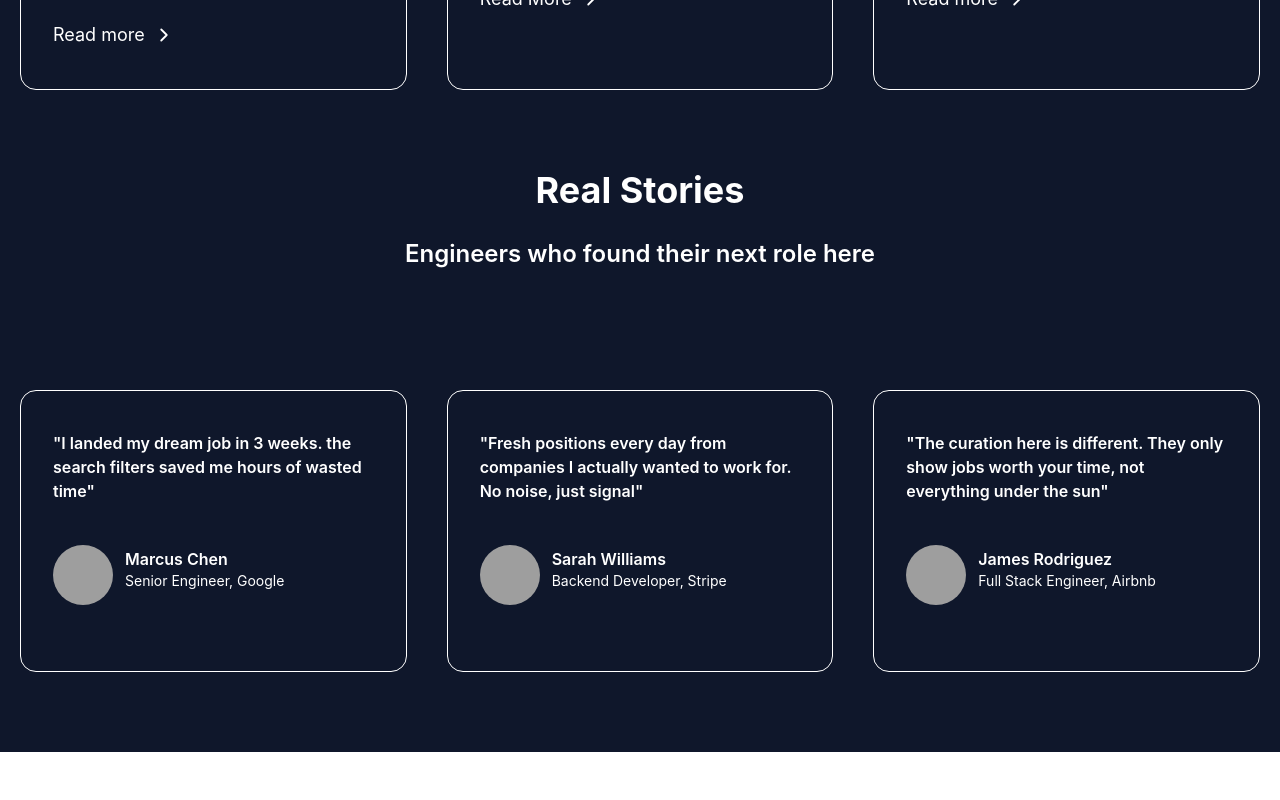
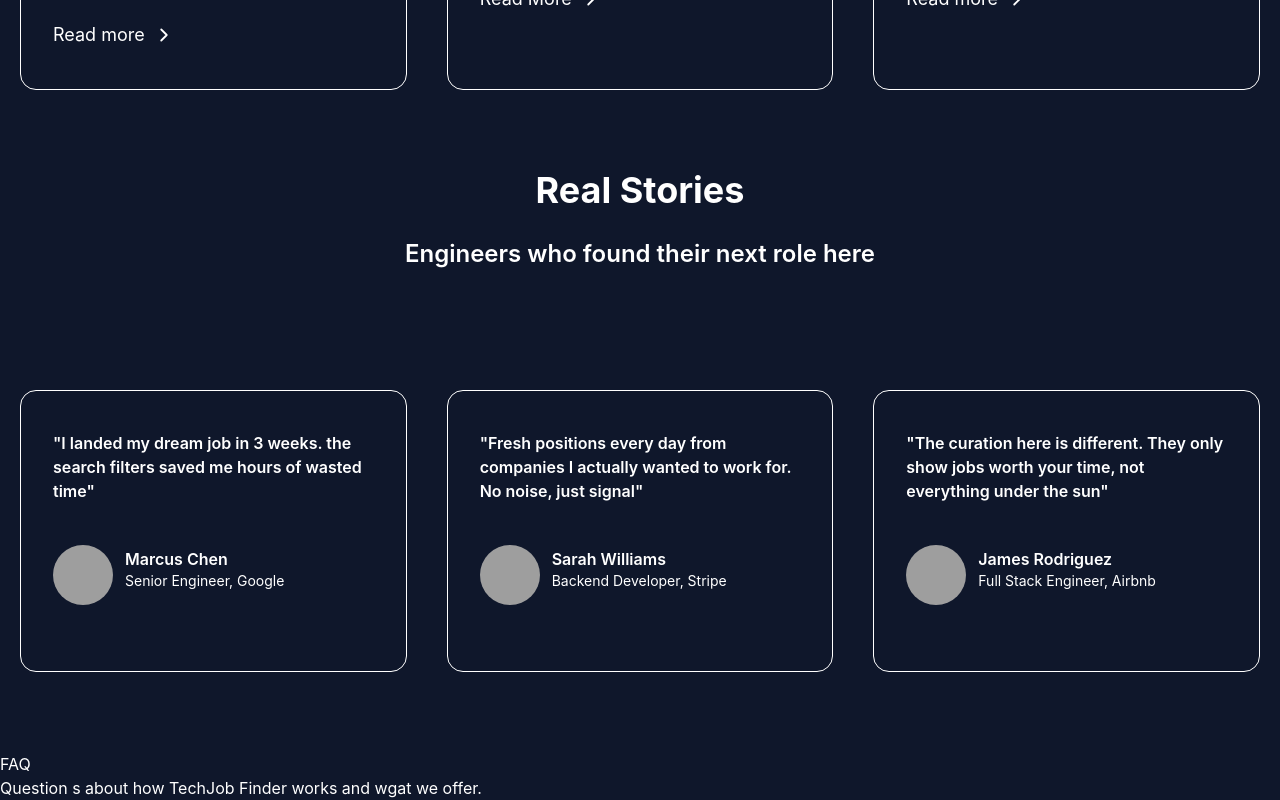
Before and after one commit to acquah-forever/my-jobfind, a React (Vite) app: page / in a window 1280 px wide. Shown: the part 2124-2924 px from the top of the page. Before the commit the page ends 2876 px from the top, so only its background shows below. Built offline with nearby package versions, Linux system fonts and the light colour scheme; grey boxes are pictures that could not be loaded; the HTML template or start-up script is replaced by a standard one.

Commit message:
initialised Faq.jsx

```diff
--- /dev/null
+++ b/src/components/Faq.jsx
@@ -0,0 +1,15 @@
+import React,{useState} from 'react'
+import { ChevronDown, ChevronUp } from 'lucide-react'
+
+const Faq = () => {
+  return (
+    <div>
+        <h1>FAQ</h1>
+        <p>Question s about how TechJob Finder works and wgat we offer.</p>
+
+
+    </div>
+  )
+}
+
+export default Faq
--- a/src/pages/Home.jsx
+++ b/src/pages/Home.jsx
@@ -3,6 +3,7 @@ import Hero from '../components/Hero'
 import Features from '../components/Features'
 import Insights from '../components/Insights'
 import Reviews from '../components/Reviews'
+import Faq from '../components/Faq'
 import { motion } from 'motion/react'
 
 import { getFeatures } from '../data/features'
@@ -61,6 +62,10 @@ const Home = () => {
         />))}
       </div>
 
+      <div>
+        <Faq />
+      </div>
+
     </div>
   )
 }
```
